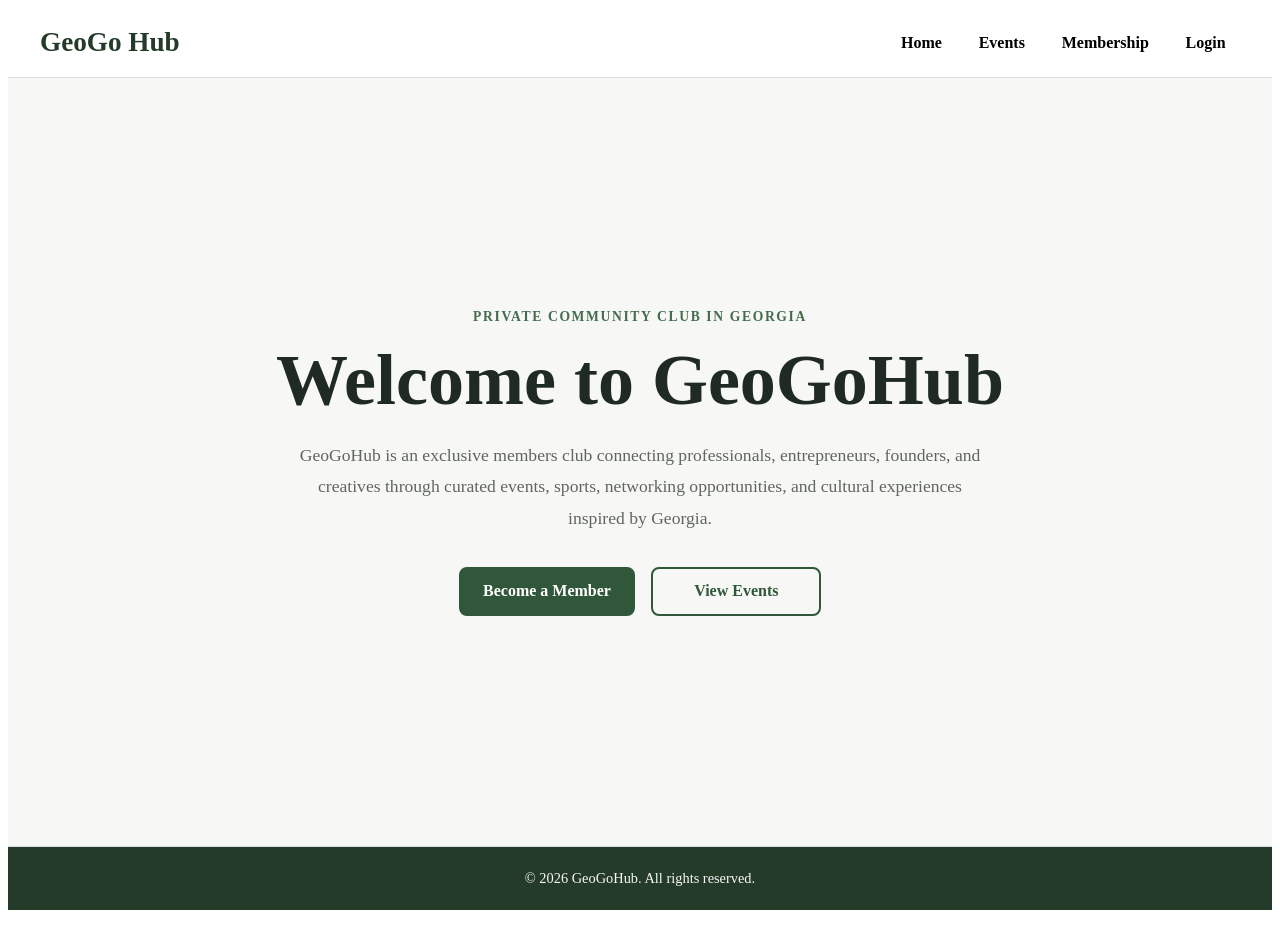
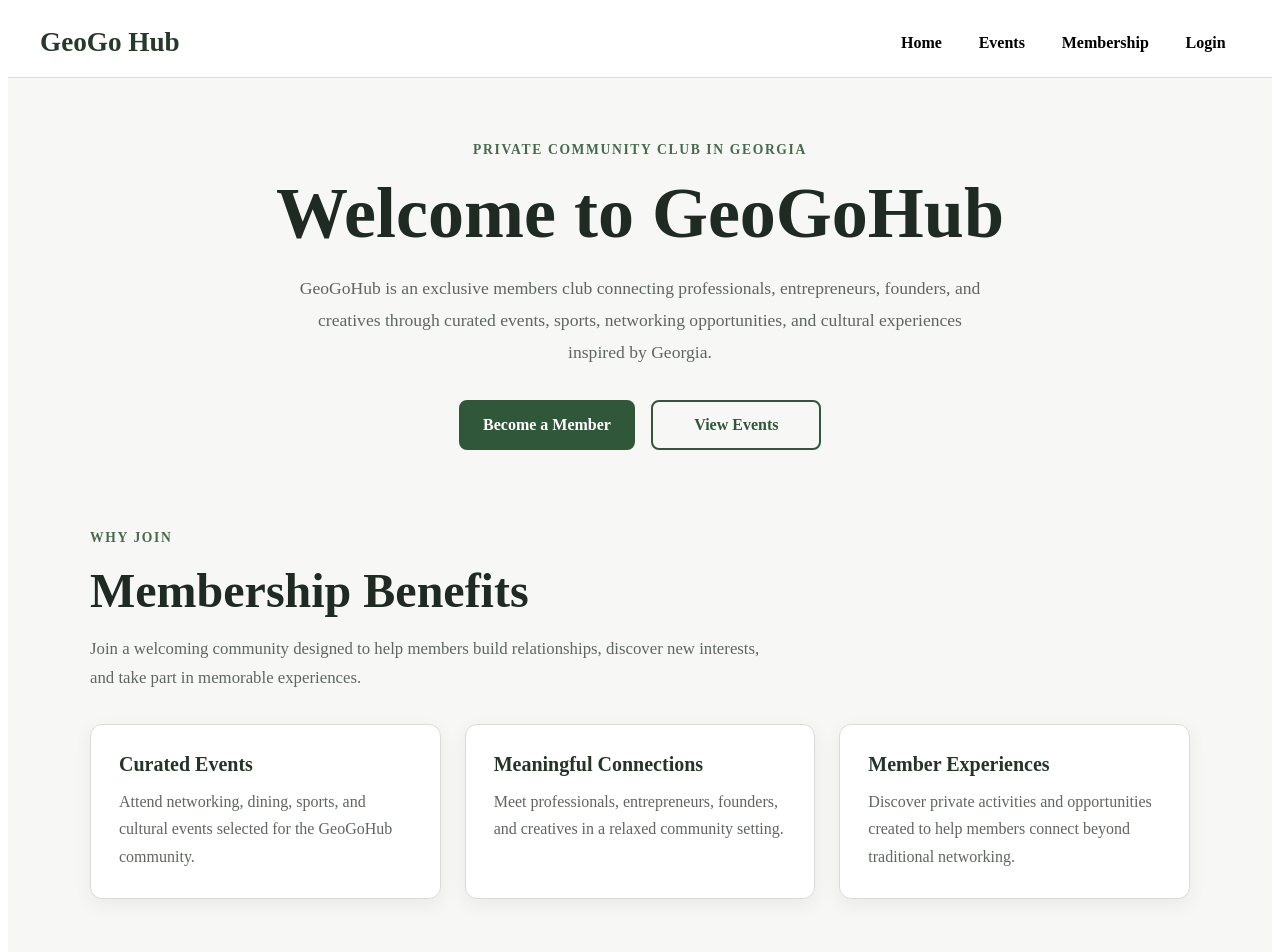
Before and after one commit to ShorenaK/GeoGoHub, a React (Vite) app in the folder frontend/: page / in a window 1280 px wide. Shown: the top 952 px of the page. Before the commit the page ends 918 px from the top, so only its background shows below. Built offline with nearby package versions, Linux system fonts and the light colour scheme; no server answers.

Commit message:
HomePage.css

```diff
--- a/frontend/src/pages/HomePage.jsx
+++ b/frontend/src/pages/HomePage.jsx
@@ -6,6 +6,7 @@
   Responsibilities:
   - Welcome visitors to GeoGoHub.
   - Introduce the purpose of the application.
+  - Explain the benefits of membership.
   - Encourage visitors to explore membership and events.
   - Navigate visitors to key application pages.
 
@@ -17,15 +18,16 @@
 import PropTypes from 'prop-types';
 
 import '../styles/HomePage.css';
+import heroImage from '../assets/hero-image.png';
 
 // Render the home page.
 function HomePage({ onNavigate }) {
   return (
     <main className="home-page">
-      <section className="home-page__hero">
+      <section className="home-page__hero" aria-labelledby="home-page-title">
         <p className="home-page__eyebrow">Private Community Club in Georgia</p>
 
-        <h2>Welcome to GeoGoHub</h2>
+        <h2 id="home-page-title">Welcome to GeoGoHub</h2>
 
         <p className="home-page__description">
           GeoGoHub is an exclusive members club connecting professionals, entrepreneurs, founders,
@@ -51,6 +53,48 @@ function HomePage({ onNavigate }) {
           </button>
         </div>
       </section>
+
+      <section className="home-page__benefits" aria-labelledby="membership-benefits-title">
+        <div className="home-page__benefits-heading">
+          <p className="home-page__eyebrow">Why Join</p>
+
+          <h2 id="membership-benefits-title">Membership Benefits</h2>
+
+          <p>
+            Join a welcoming community designed to help members build relationships, discover new
+            interests, and take part in memorable experiences.
+          </p>
+        </div>
+
+        <div className="home-page__benefits-grid">
+          <article className="home-page__benefit-card">
+            <h3>Curated Events</h3>
+
+            <p>
+              Attend networking, dining, sports, and cultural events selected for the GeoGoHub
+              community.
+            </p>
+          </article>
+
+          <article className="home-page__benefit-card">
+            <h3>Meaningful Connections</h3>
+
+            <p>
+              Meet professionals, entrepreneurs, founders, and creatives in a relaxed community
+              setting.
+            </p>
+          </article>
+
+          <article className="home-page__benefit-card">
+            <h3>Member Experiences</h3>
+
+            <p>
+              Discover private activities and opportunities created to help members connect beyond
+              traditional networking.
+            </p>
+          </article>
+        </div>
+      </section>
     </main>
   );
 }
--- a/frontend/src/styles/HomePage.css
+++ b/frontend/src/styles/HomePage.css
@@ -5,6 +5,7 @@
 
   Responsibilities:
   - Style the main landing section.
+  - Present membership benefits clearly.
   - Improve spacing and readability.
   - Arrange the call-to-action buttons.
   - Keep home page styles isolated from other pages.
@@ -15,9 +16,6 @@
 */
 
 .home-page {
-  display: flex;
-  align-items: center;
-  justify-content: center;
   min-height: calc(100vh - 160px);
   padding: 4rem 2rem;
   background-color: #f7f8f6;
@@ -40,8 +38,11 @@
 }
 
 .home-page h2 {
+  color: #1f2a22;
+}
+
+.home-page__hero h2 {
   margin: 0 0 1.25rem;
-  color: #1f2a22;
   font-size: clamp(2.5rem, 6vw, 4.5rem);
   line-height: 1.1;
 }
@@ -103,9 +104,64 @@
   background-color: #edf3ee;
 }
 
+.home-page__benefits {
+  width: 100%;
+  max-width: 1100px;
+  margin: 5rem auto 0;
+}
+
+.home-page__benefits-heading {
+  max-width: 680px;
+  margin-bottom: 2rem;
+}
+
+.home-page__benefits-heading h2 {
+  margin: 0 0 1rem;
+  font-size: clamp(2rem, 4vw, 3rem);
+  line-height: 1.2;
+}
+
+.home-page__benefits-heading > p:last-child {
+  margin: 0;
+  color: #5f665f;
+  font-size: 1.05rem;
+  line-height: 1.7;
+}
+
+.home-page__benefits-grid {
+  display: grid;
+  grid-template-columns: repeat(3, minmax(0, 1fr));
+  gap: 1.5rem;
+}
+
+.home-page__benefit-card {
+  padding: 1.75rem;
+  border: 1px solid #d8ddd9;
+  border-radius: 0.75rem;
+  background-color: #ffffff;
+  box-shadow: 0 6px 20px rgba(0, 0, 0, 0.06);
+}
+
+.home-page__benefit-card h3 {
+  margin: 0 0 0.75rem;
+  color: #263329;
+  font-size: 1.25rem;
+}
+
+.home-page__benefit-card p {
+  margin: 0;
+  color: #5f665f;
+  line-height: 1.7;
+}
+
+@media (max-width: 800px) {
+  .home-page__benefits-grid {
+    grid-template-columns: 1fr;
+  }
+}
+
 @media (max-width: 600px) {
   .home-page {
-    min-height: auto;
     padding: 3rem 1rem;
   }
 
@@ -117,4 +173,8 @@
   .home-page__button {
     width: 100%;
   }
+
+  .home-page__benefits {
+    margin-top: 4rem;
+  }
 }
```
Also changed, not shown: 1 other file (tests, documents, lock files or other folders).
